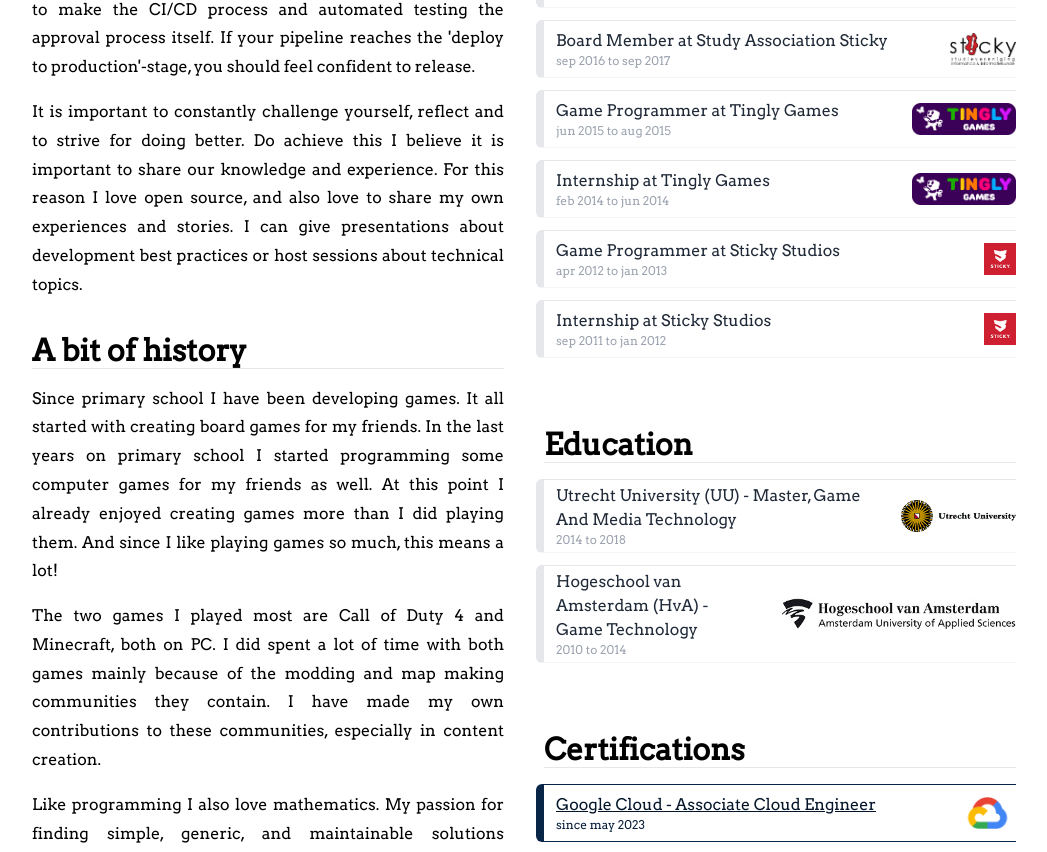
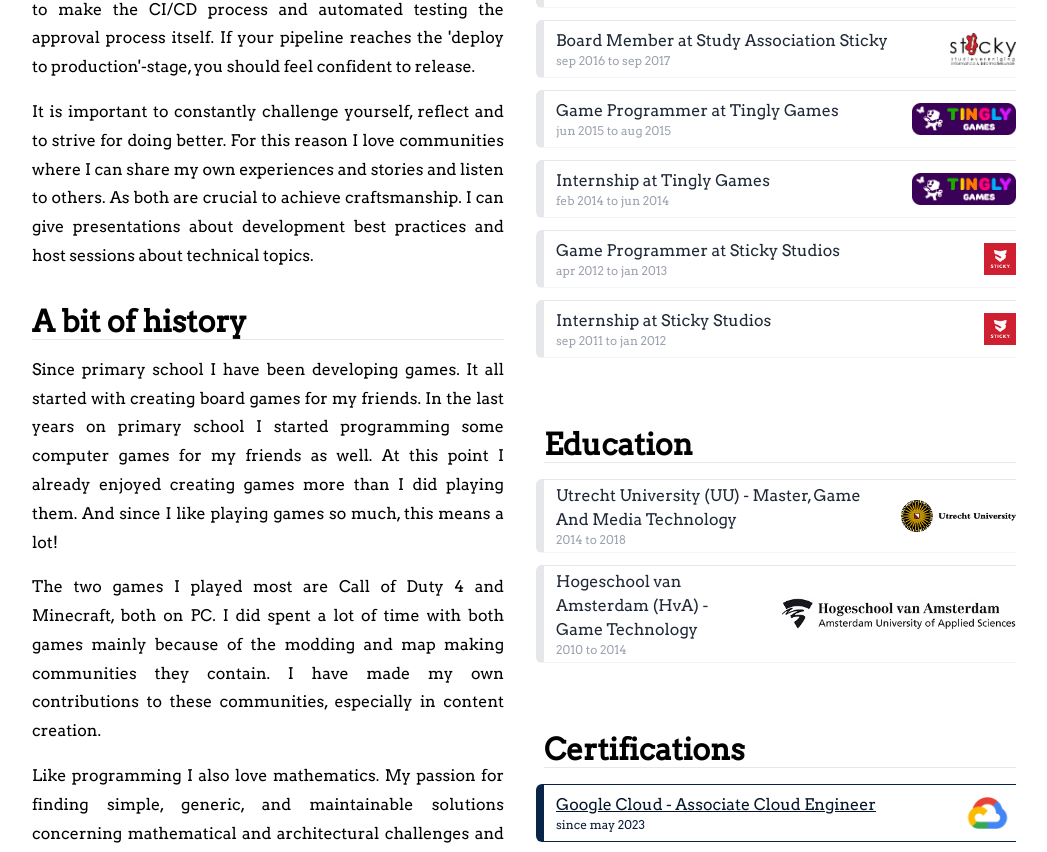
Before and after one commit to simonkarman/portfolio, a Next.js app: page /about in a window 1280 px wide. Shown: the part 1103-1955 px from the top of the page, without its empty margins (116-1163 px from the left). Built offline with nearby package versions, Linux system fonts and the light colour scheme.

Commit message:
Textual improvements

```diff
--- a/src/app/about/page.tsx
+++ b/src/app/about/page.tsx
@@ -80,9 +80,9 @@ export default function About() {
               should feel confident to release.
             </p>
             <p>
-              It is important to constantly challenge yourself, reflect and to strive for doing better. Do achieve this I believe it is important to
-              share our knowledge and experience. For this reason I love open source, and also love to share my own experiences and stories. I can
-              give presentations about development best practices or host sessions about technical topics.
+              It is important to constantly challenge yourself, reflect and to strive for doing better. For this reason I love communities where I
+              can share my own experiences and stories and listen to others. As both are crucial to achieve craftsmanship. I can give presentations
+              about development best practices and host sessions about technical topics.
             </p>
             <h1 className="font-bold text-3xl border-b pt-4">
               A bit of history
--- a/src/app/page.tsx
+++ b/src/app/page.tsx
@@ -11,7 +11,7 @@ export default async function Home() {
 
   return (<>
     <div className="container mx-auto p-5 mt-4 space-y-8">
-      <div className='flex flex-col sm:flex-row items-start gap-2'>
+      <div className='flex flex-col sm:flex-row items-center gap-2'>
         <Image
           src="/simonkarman.png"
           alt="Simon Karman"
--- a/src/app/projects/filterable-projects.tsx
+++ b/src/app/projects/filterable-projects.tsx
@@ -79,9 +79,12 @@ export function FilterableProjects(props: { initialQuery: string, projects: Prom
         .slice(0, simpleView ? filteredProjectsPerYear.length : numberOfYearsShowing)
         .map(projectsOfYear => (
           <div key={projectsOfYear.year} className="w-full p-5">
-            <h2 className="font-bold text-xl lg:text-2xl my-3 px-2 pb-1 text-center">
+            <h2 className="font-bold text-xl lg:text-2xl mt-3 px-2 text-center">
               {projectsOfYear.year}
             </h2>
+            <p className='text-gray-400 text-center tracking-tight mb-3 pb-1 border-b'>
+              {projectsOfYear.projects.length} {projectsOfYear.projects.length > 1 ? 'projects' : 'project'}
+            </p>
 
             {simpleView ? (
               <ul className="px-2">
@@ -104,7 +107,7 @@ export function FilterableProjects(props: { initialQuery: string, projects: Prom
                 ))}
               </ul>
             ) : (
-              <div className="flex flex-wrap gap-8 md:gap-0">
+              <div className={'flex flex-wrap 2xl:justify-center max-w-[1800px] mx-auto gap-8 md:gap-0'}>
                 {projectsOfYear.projects.map(project => (
                   <Card
                     key={project.slug}
--- a/src/app/projects/search-bar.tsx
+++ b/src/app/projects/search-bar.tsx
@@ -26,7 +26,8 @@ export const SearchBar = (props: SearchProps) => {
   return <div className="w-full p-5 space-y-2 sticky top-[4.5rem] md:top-16 z-10 bg-white text-darkblue-400 border-b">
     <div className="container mx-auto flex justify-center md:justify-end items-baseline gap-1">
       {showSearchBar
-        ? <motion.input
+        ? <>
+          <motion.input
             initial={{ opacity: 0 }}
             animate={{ opacity: 1 }}
             exit={{ opacity: 0 }}
@@ -39,12 +40,15 @@ export const SearchBar = (props: SearchProps) => {
             className={`flex-1 py-1 px-3 border rounded leading-tight
                         focus:outline-none focus:shadow-outline appearance-none`}
           />
-        : <button
+        </>
+        : <>
+          <button
             className="px-2 py-0.5 rounded border hover:bg-gray-100"
             onClick={() => setShowSearchBar(b => !b)}
           >
               Search <FontAwesomeIcon icon={faSearch} className={'ml-1'} />
           </button>
+        </>
       }
       <button
         onClick={() => setSimpleView(!simpleView)}
--- a/src/components/card.tsx
+++ b/src/components/card.tsx
@@ -21,7 +21,7 @@ export const Card = (props: PropsWithChildren<CardProps>) => {
   }, [props.tags]);
 
   return (
-    <div className={`w-full ${props.fullscreen ? 'md:w-1/2 md:p-2 xl:w-1/3 2xl:w-1/4' : 'lg:w-1/2 lg:p-2'} p-0`}>
+    <div className={`w-full lg:w-1/2 lg:p-2 ${props.fullscreen ? '2xl:w-1/3' : ''} p-0`}>
       <Link href={link?.to ?? '#'}>
         <div className={`h-full overflow-hidden border hover:border-darkblue-400 rounded-lg ${bg}`}>
           <div className="relative w-full h-20 sm:h-32 bg-darkblue-400">
--- a/src/components/navigation.tsx
+++ b/src/components/navigation.tsx
@@ -81,7 +81,7 @@ export const Navigation = () => {
           <Link className={(isRouteOf('home') ? 'bg-darkblue-800 ' : '') + 'py-5 px-6 hover:bg-darkblue-800'} href="/">
             Home
           </Link>
-          <Link className={(isRouteOf('projects') ? 'bg-darkblue-800 ' : '') + 'py-5 px-6 hover:bg-darkblue-800'} href="/projects">
+          <Link className={(isRouteOf('portfolio') ? 'bg-darkblue-800 ' : '') + 'py-5 px-6 hover:bg-darkblue-800'} href="/projects">
             Portfolio
           </Link>
           <Link className={(isRouteOf('about') ? 'bg-darkblue-800 ' : '') + 'py-5 px-6 hover:bg-darkblue-800'} href="/about">
```
Lines whose indentation alone changed are shown as unchanged.
